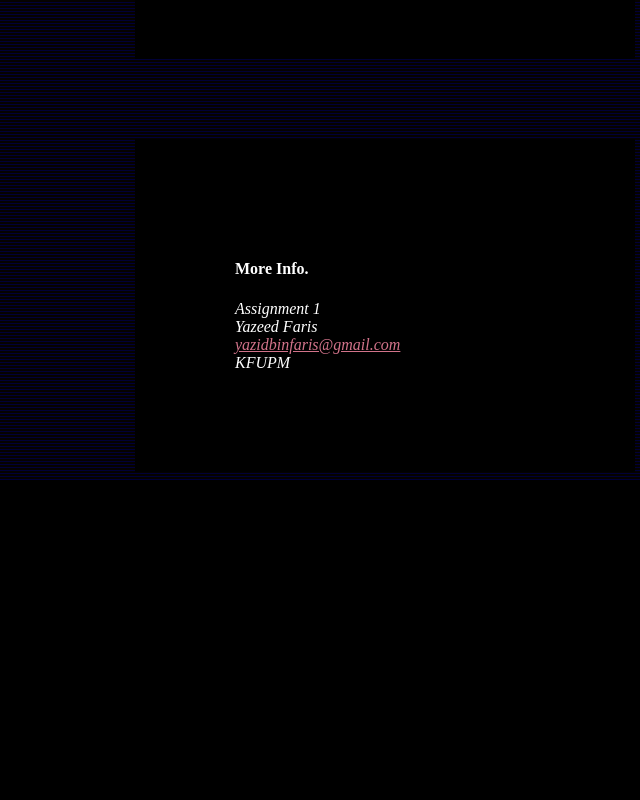
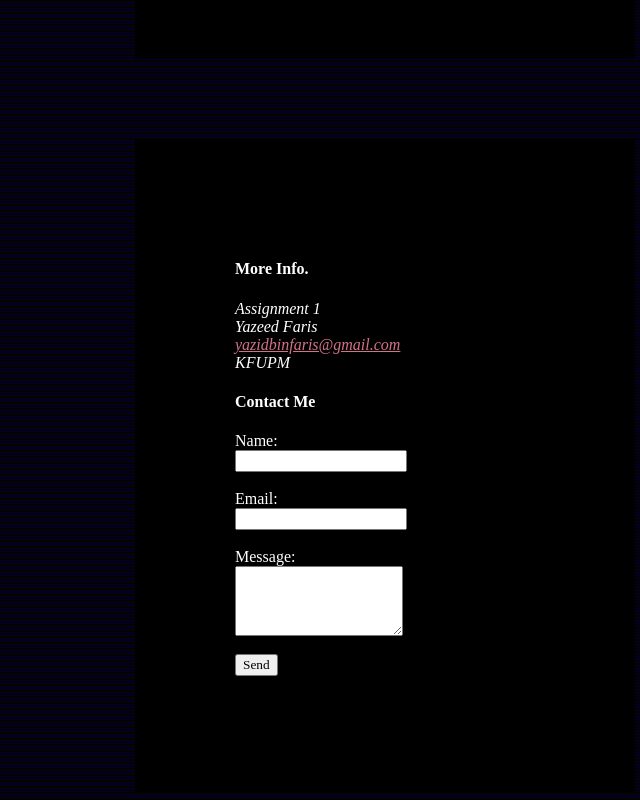
Before and after one commit to MickeyMoussa/assignment-1, a plain HTML site: page index.html in a window 1280 px wide. Shown: the part 1360-2160 px from the top of the page, without its empty margins (255-895 px from the left). Before the commit the page ends 1840 px from the top, so only its background shows below. Drawn offline with Linux system fonts and the light colour scheme.

Commit message:
Update index.html

```diff
--- a/index.html
+++ b/index.html
@@ -55,6 +55,21 @@
         <a href="mailto:yazidbinfaris@gmail.com">yazidbinfaris@gmail.com</a><br>
         KFUPM
     </address>
+
+    <!-- Contact Form -->
+    <h4>Contact Me</h4>
+    <form>
+        <label for="name">Name:</label><br>
+        <input type="text" id="name" name="name" required><br><br>
+
+        <label for="email">Email:</label><br>
+        <input type="email" id="email" name="email" required><br><br>
+
+        <label for="message">Message:</label><br>
+        <textarea id="message" name="message" rows="4" required></textarea><br><br>
+
+        <button type="submit">Send</button>
+    </form>
 </article>
 
     <script src="js/script.js"></script>
```
Lines whose indentation alone changed are shown as unchanged.
